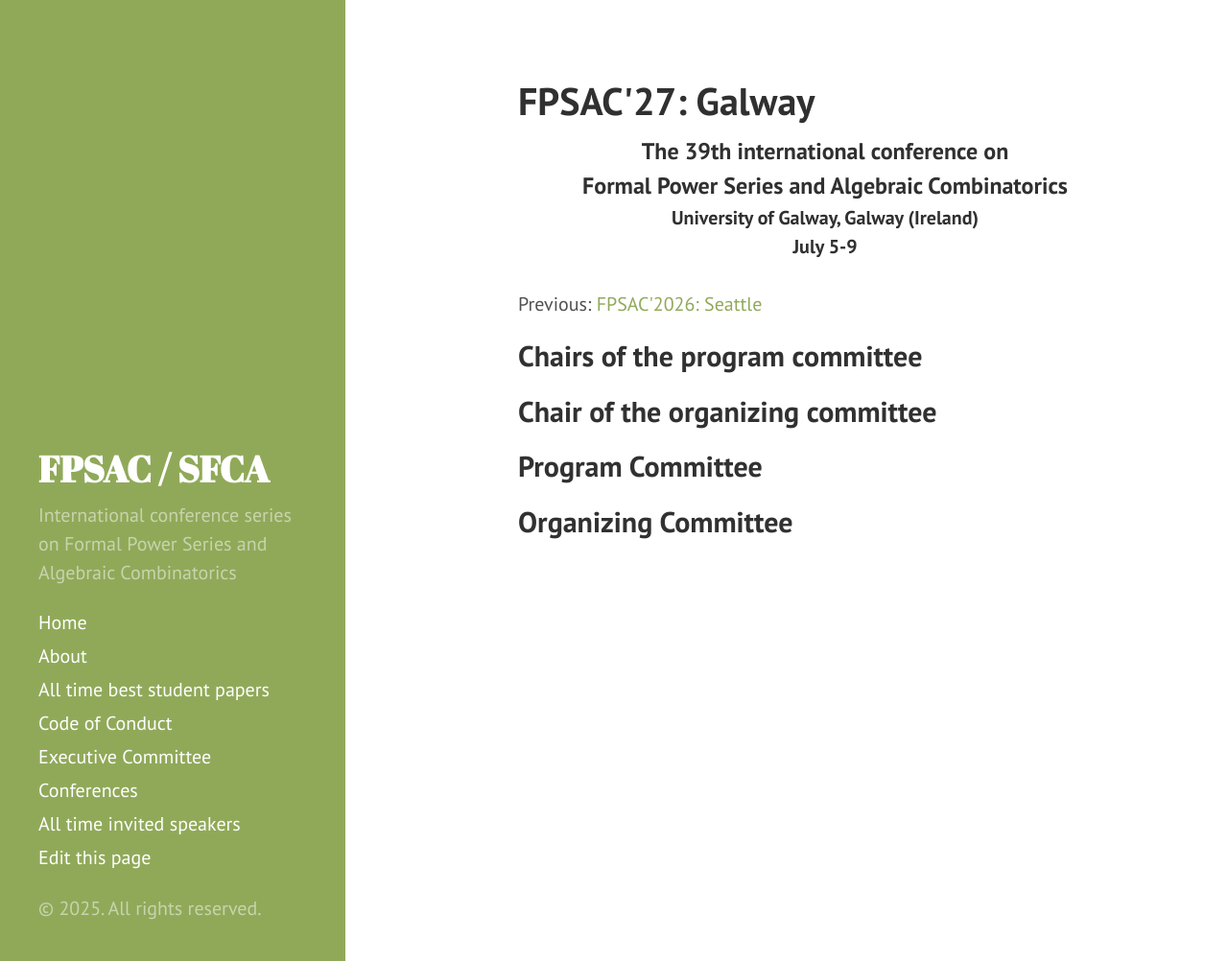
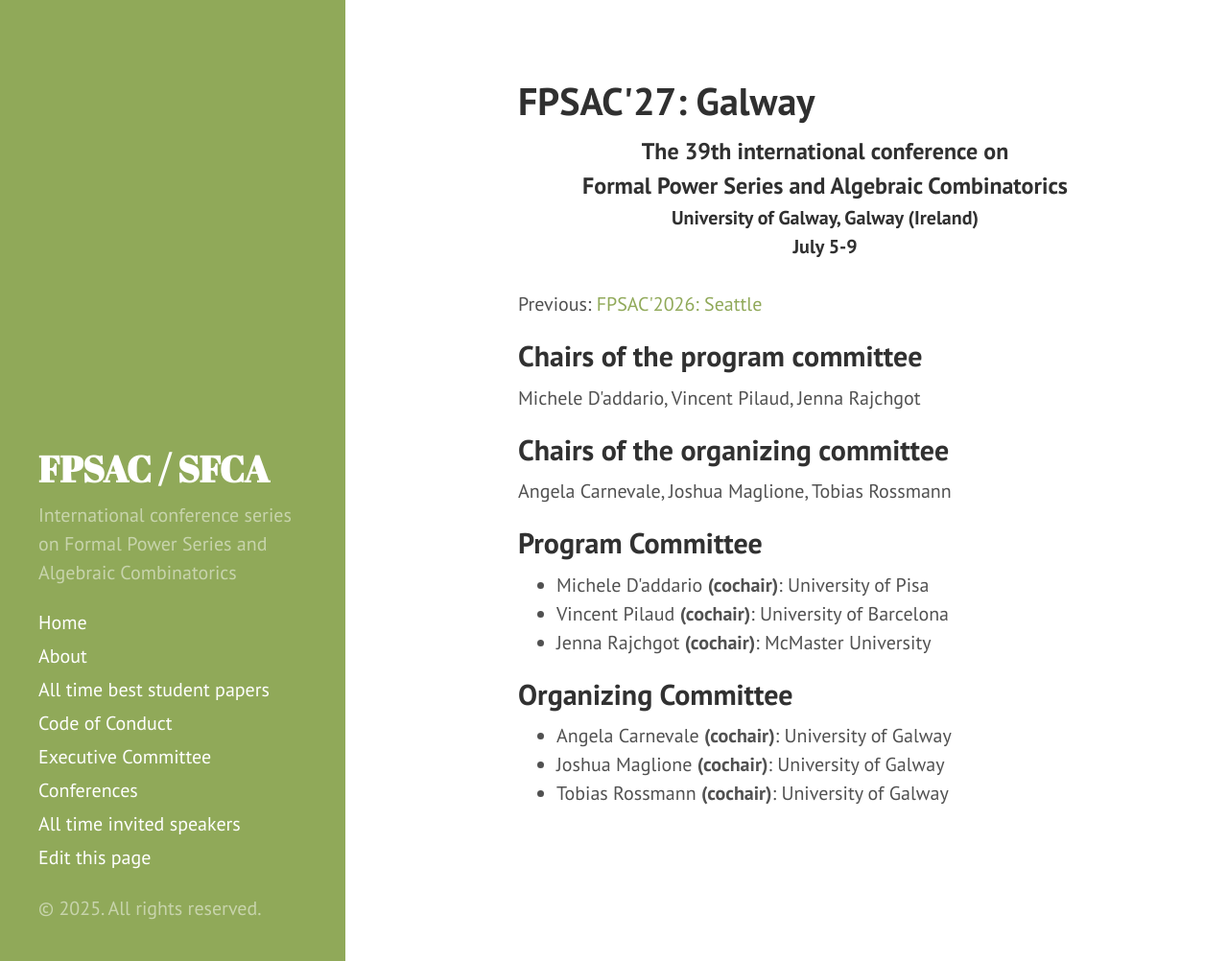
Before and after one commit to FPSAC/FPSAC.github.io, a Jekyll site: the page built from _confs/fpsac-2027.md, in a window 1280 px wide and 1002 px high. Shown: the whole window at 96% size. Built offline with Jekyll 4.4.1, drawn with Linux system fonts in a browser that asks for light colours.

Commit message:
Added PC and OC chairs

```diff
--- a/_confs/fpsac-2027.md
+++ b/_confs/fpsac-2027.md
@@ -6,4 +6,26 @@
 town: Galway
 country: Ireland
 dates: July 5-9
+
+program_committee:
+- name: Michele D'addario
+  affiliation: University of Pisa
+  role: cochair
+- name: Vincent Pilaud
+  affiliation: University of Barcelona
+  role: cochair
+- name: Jenna Rajchgot
+  affiliation: McMaster University
+  role: cochair
+
+organizing_committee:
+- name: Angela Carnevale
+  affiliation: University of Galway
+  role: cochair
+- name: Joshua Maglione
+  affiliation: University of Galway
+  role: cochair
+- name: Tobias Rossmann
+  affiliation: University of Galway
+  role: cochair
 ---
```
